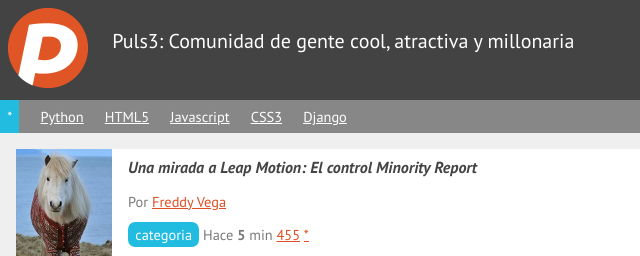
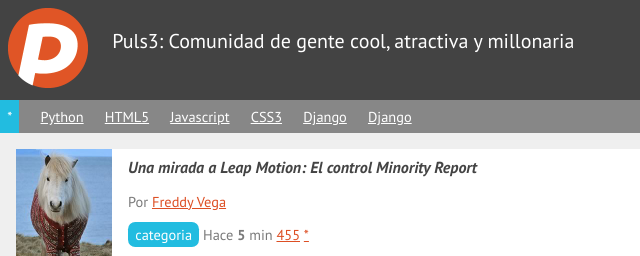
Before and after one commit to abrahampaucara/MEJORANDO.LA, a plain HTML site: page index.html in a window 1280 px wide. Shown: the top 256 px of the page, 0-640 px from the left. Drawn offline with Linux system fonts and the light colour scheme.

Commit message:
Update index.html

```diff
--- a/index.html
+++ b/index.html
@@ -30,6 +30,7 @@
 			<li><a href="#">CSS3</a></li>
 			<li><a href="#">Django</a></li>
 			<li id="publicar_nav"><a href="#">Publicar</a></li>
+			<li><a href="#">Django</a></li>
 		</ul>
 	</nav>
 	<section id="contenido">
```
